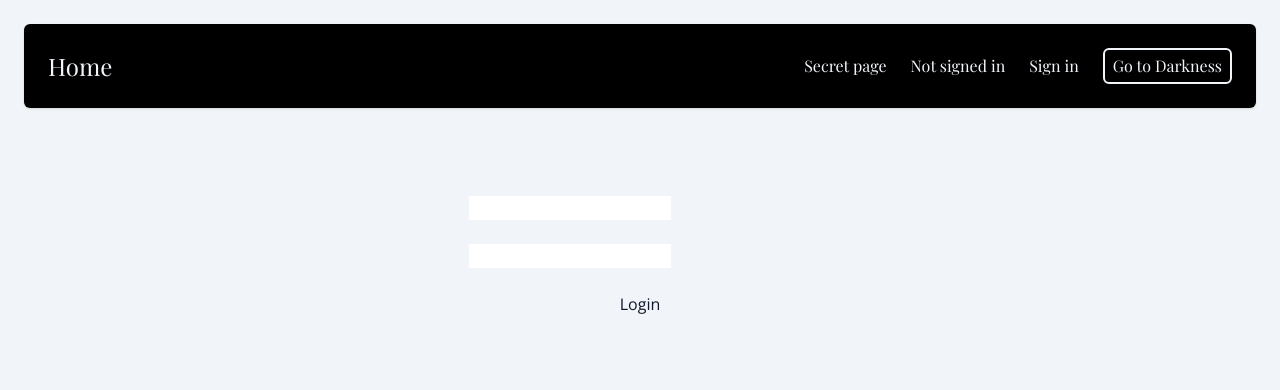
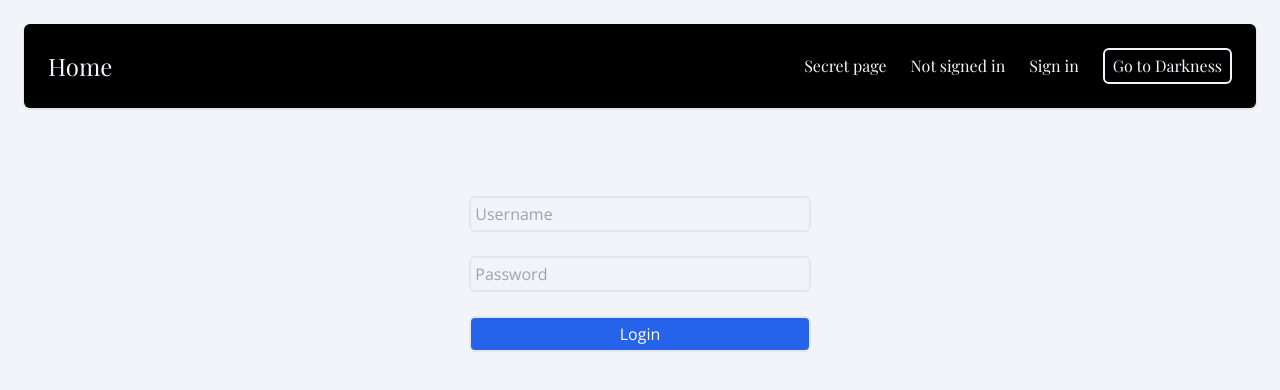
Before and after one commit to johanhanses/pages-johanhanses.com, a Next.js app: page /auth/login in a window 1280 px wide. Shown: the top 390 px of the page. Built offline with nearby package versions, Linux system fonts and the light colour scheme; no server answers; a web font is replaced by a local one.

Commit message:
Made some generic components

```diff
--- /dev/null
+++ b/components/ErrorMessage.tsx
@@ -0,0 +1,9 @@
+export default function ErrorMessage({ error }: { error: string }) {
+  if (error)
+    return (
+      <p className="mt-6 text-center text-sm text-white bg-red-400 sm:w-1/2 md:w-1/3 mx-auto rounded-md py-1">
+        {error}
+      </p>
+    )
+  return null
+}
--- /dev/null
+++ b/components/Form/Button.tsx
@@ -0,0 +1,10 @@
+import { ComponentPropsWithoutRef } from 'react'
+
+export default function Button(props: ComponentPropsWithoutRef<'button'>) {
+  return (
+    <button
+      className="w-full p-1 border-2 rounded-md bg-blue-600 text-white"
+      {...props}
+    />
+  )
+}
--- /dev/null
+++ b/components/Form/Input.tsx
@@ -0,0 +1,16 @@
+import { ComponentPropsWithoutRef } from 'react'
+
+export default function Input(props: ComponentPropsWithoutRef<'input'>) {
+  return (
+    <label
+      aria-label={props.name}
+      aria-hidden="true"
+      className="block"
+    >
+      <input
+        className="w-full p-1 border-2 rounded-md bg-inherit"
+        {...props}
+      />
+    </label>
+  )
+}
--- a/pages/auth/login.tsx
+++ b/pages/auth/login.tsx
@@ -2,6 +2,9 @@ import { GetServerSideProps } from 'next'
 import { getCsrfToken, signIn, useSession } from 'next-auth/react'
 import { useRouter } from 'next/router'
 import { FormEvent, useEffect, useState } from 'react'
+import ErrorMessage from '../../components/ErrorMessage'
+import Button from '../../components/Form/Button'
+import Input from '../../components/Form/Input'
 import Layout from '../../components/Layout'
 
 type SignInProps = {
@@ -47,31 +50,28 @@ export default function Login({ csrfToken }: SignInProps) {
           type="hidden"
           defaultValue={csrfToken}
         />
-        <input
-          // required
+        <Input
+          required
           name="username"
           type="text"
+          placeholder="Username"
           onChange={(e) => setValues({ ...values, username: e.target.value })}
         />
-        <input
-          // required
+        <Input
+          required
           name="password"
           type="password"
+          placeholder="Password"
           onChange={(e) => setValues({ ...values, password: e.target.value })}
         />
-        <button
+        <Button
           type="submit"
           title="Login"
-          className="mx-auto block"
         >
           Login
-        </button>
+        </Button>
       </form>
-      {error && (
-        <p className="mt-6 text-center text-sm text-white bg-red-400 sm:w-1/2 md:w-1/3 mx-auto rounded-md py-1">
-          {error}
-        </p>
-      )}
+      <ErrorMessage error={error} />
     </Layout>
   )
 }
```
